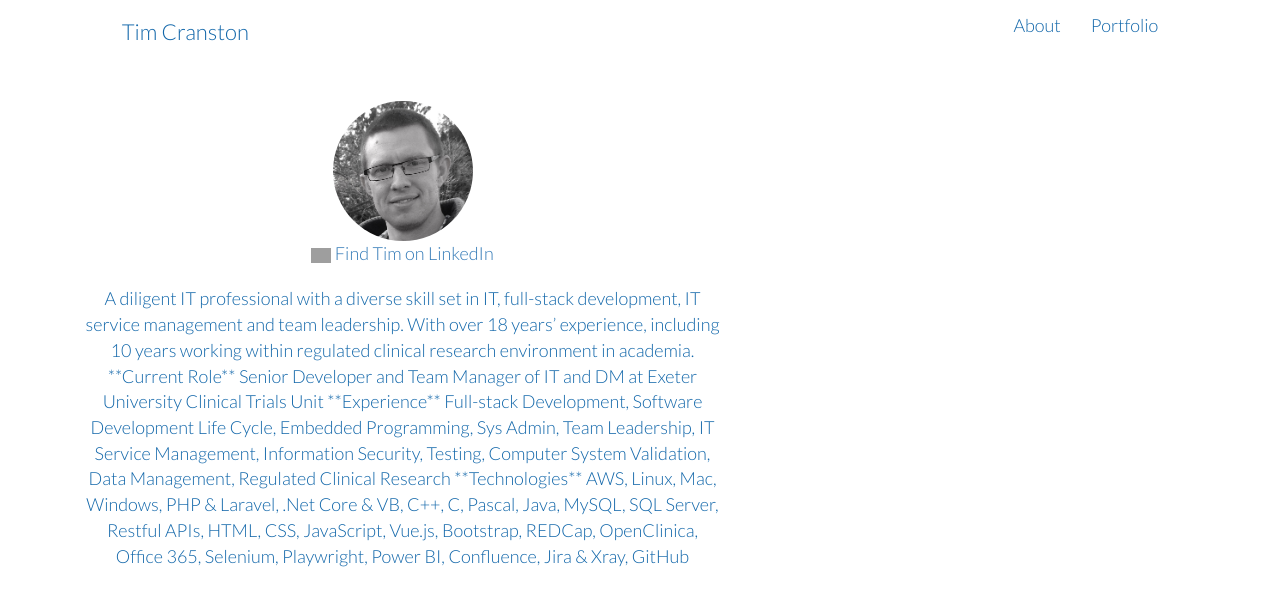
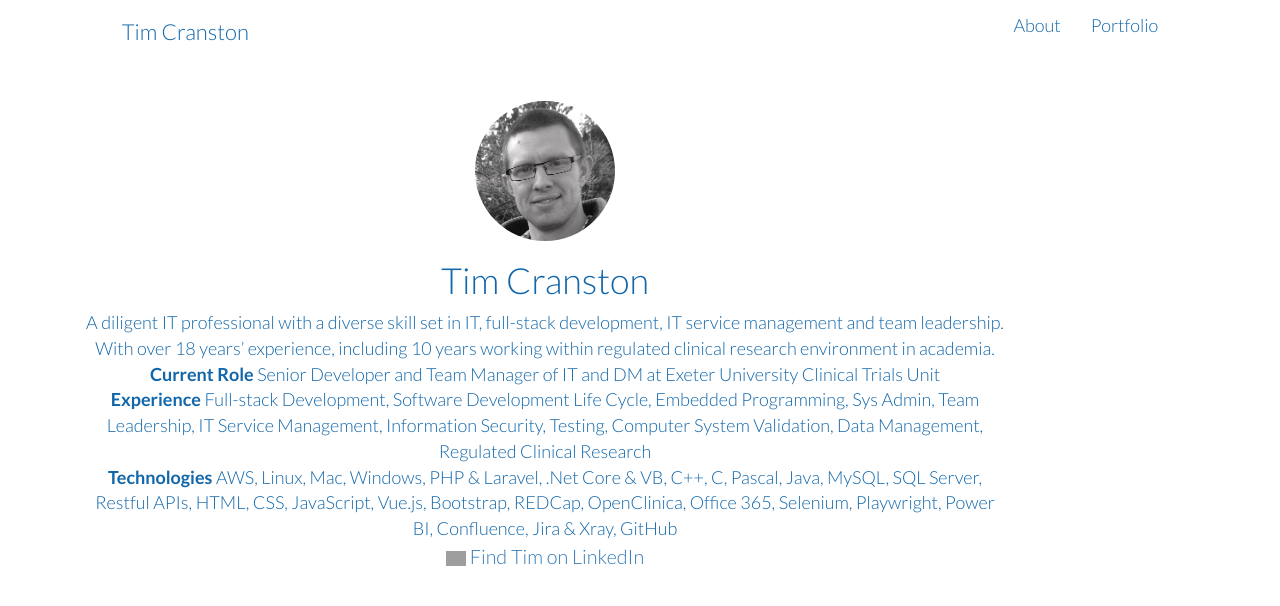
Before and after one commit to tcranston/tcranston.github.io, a Jekyll site: the page built from index.html, in a window 1280 px wide. Shown: the top 606 px of the page. Built offline with Jekyll 4.4.1, drawn with Linux system fonts in a browser that asks for light colours; grey boxes are pictures that could not be loaded.

```diff
--- a/_layouts/about.html
+++ b/_layouts/about.html
@@ -12,17 +12,18 @@
                                 col-xs-offset-1">
                         </div>
                     </div>
-                    <div class="col-lg-7
-                                col-md-7
-                                col-sm-7
-                                col-xs-11
+                    <div class="col-lg-10
+                                col-md-10
+                                col-sm-10
+                                col-xs-12
 								center-block">
 
 								<img src="img/tim.jpg" alt="Tim Cranston" class="width140 center-block img-circle">
                         <div class="text-center">
-                        <a  href="https://uk.linkedin.com/pub/tim-cranston/95/9a5/886" class="linkedin" target="_blank"><span style="font-size: 100%;"><img src="https://static.licdn.com/scds/common/u/img/webpromo/btn_in_20x15.png" width="20" height="15" alt="Find Tim on LinkedIn" style="vertical-align:middle;" border="0">&nbsp;Find Tim on LinkedIn</span></a>
                         <h1>{{ page.title}}</h1>
                              {{ content }}
+						<br>
+						<a  href="https://uk.linkedin.com/pub/tim-cranston/95/9a5/886" class="linkedin" target="_blank"><span style="font-size: 110%;"><img src="https://static.licdn.com/scds/common/u/img/webpromo/btn_in_20x15.png" width="20" height="15" alt="Find Tim on LinkedIn" style="vertical-align:middle;" border="0">&nbsp;Find Tim on LinkedIn</span></a>
 
                     </div>
                 </div>
--- a/_posts/2022-10-30-project-06_cubesite.markdown
+++ b/_posts/2022-10-30-project-06_cubesite.markdown
@@ -1,6 +1,6 @@
 ---
 layout: portfolio
-modal-id: 05
+modal-id: 06
 modal-title: rubikscube
 date: 2022-10-03
 img: cube_site_1066x666.jpg
--- a/index.html
+++ b/index.html
@@ -1,18 +1,17 @@
 ---
 layout: about
-sitemap: false
-redirect_to: /about
+title: Tim Cranston
 ---
 A diligent IT professional with a diverse skill set in IT, full-stack development, IT service management and team leadership. With over 18 years’ experience, including 10 years working within regulated clinical research environment in academia.
-
-**Current Role**
+<br>
+<strong>Current Role</strong>
 
 Senior Developer and Team Manager of IT and DM at Exeter University Clinical Trials Unit
-
-**Experience**
+<br>
+<strong>Experience</strong>
 
 Full-stack Development, Software Development Life Cycle, Embedded Programming, Sys Admin, Team Leadership, IT Service Management, Information Security, Testing, Computer System Validation, Data Management, Regulated Clinical Research
-
-**Technologies**
+<br>
+<strong>Technologies</strong>
 
 AWS, Linux, Mac, Windows, PHP & Laravel, .Net Core & VB, C++, C, Pascal, Java, MySQL, SQL Server, Restful APIs, HTML, CSS, JavaScript, Vue.js, Bootstrap, REDCap, OpenClinica, Office 365,  Selenium, Playwright, Power BI, Confluence, Jira & Xray, GitHub
```
Also changed, not shown: about.md (+3 -3 lines).
